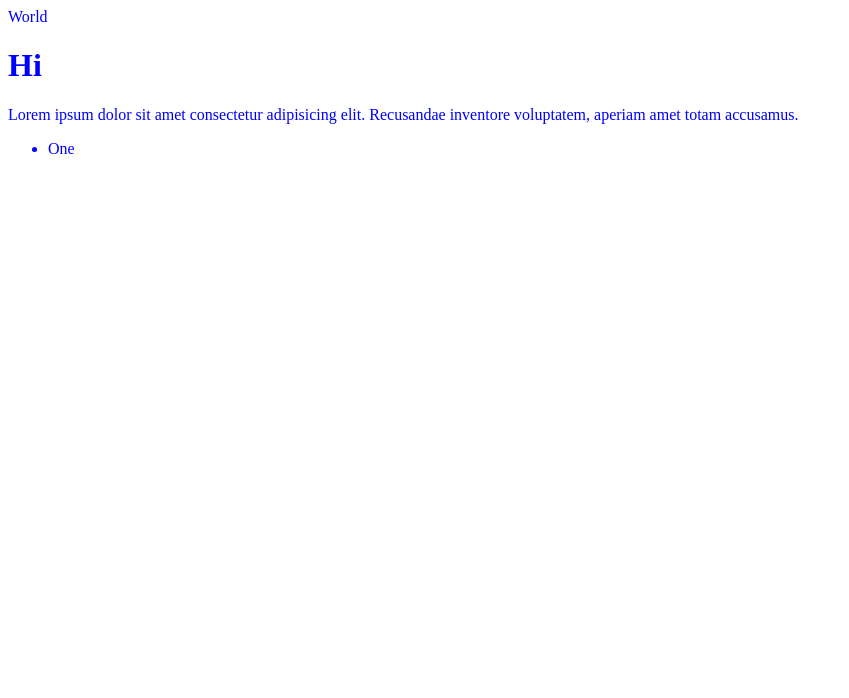
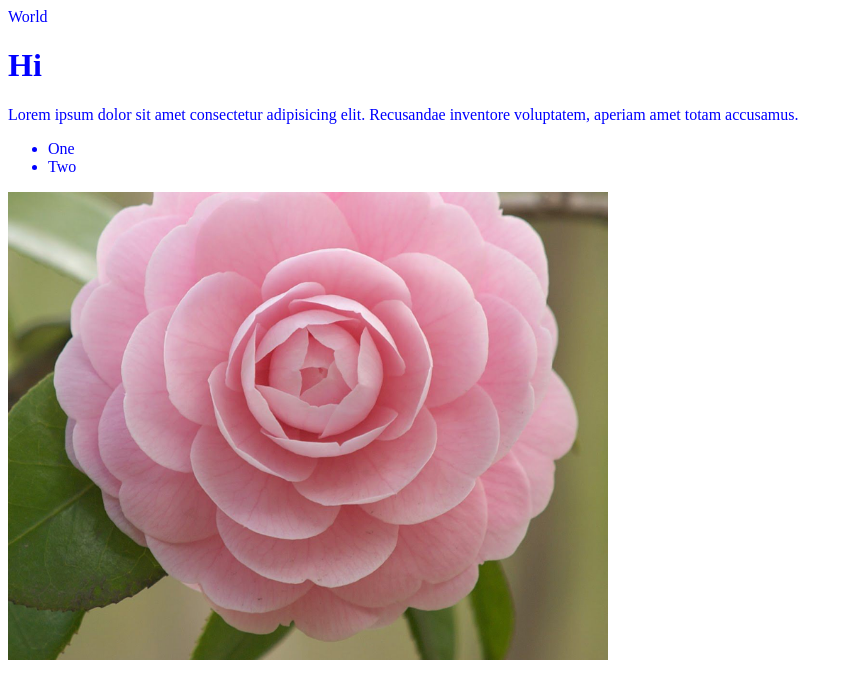
Before and after one commit to NadeGolubeva/hw2, a plain HTML site: page index.html in a window 1280 px wide. Shown: the whole page, without its empty margins (0-849 px from the left). Drawn offline with Linux system fonts and the light colour scheme.

Commit message:
img flower

```diff
--- a/index.html
+++ b/index.html
@@ -13,5 +13,8 @@
 <p>Lorem ipsum dolor sit amet consectetur adipisicing elit. Recusandae inventore voluptatem, aperiam amet totam accusamus.</p>
 <ul>
     <li>One</li>
+    <li>Two</li>
+
 </ul>
+<img src="./images/1.jpeg" alt="Flower" width="600">
 </html>
```
Also changed, not shown: images/1.jpeg (added).
